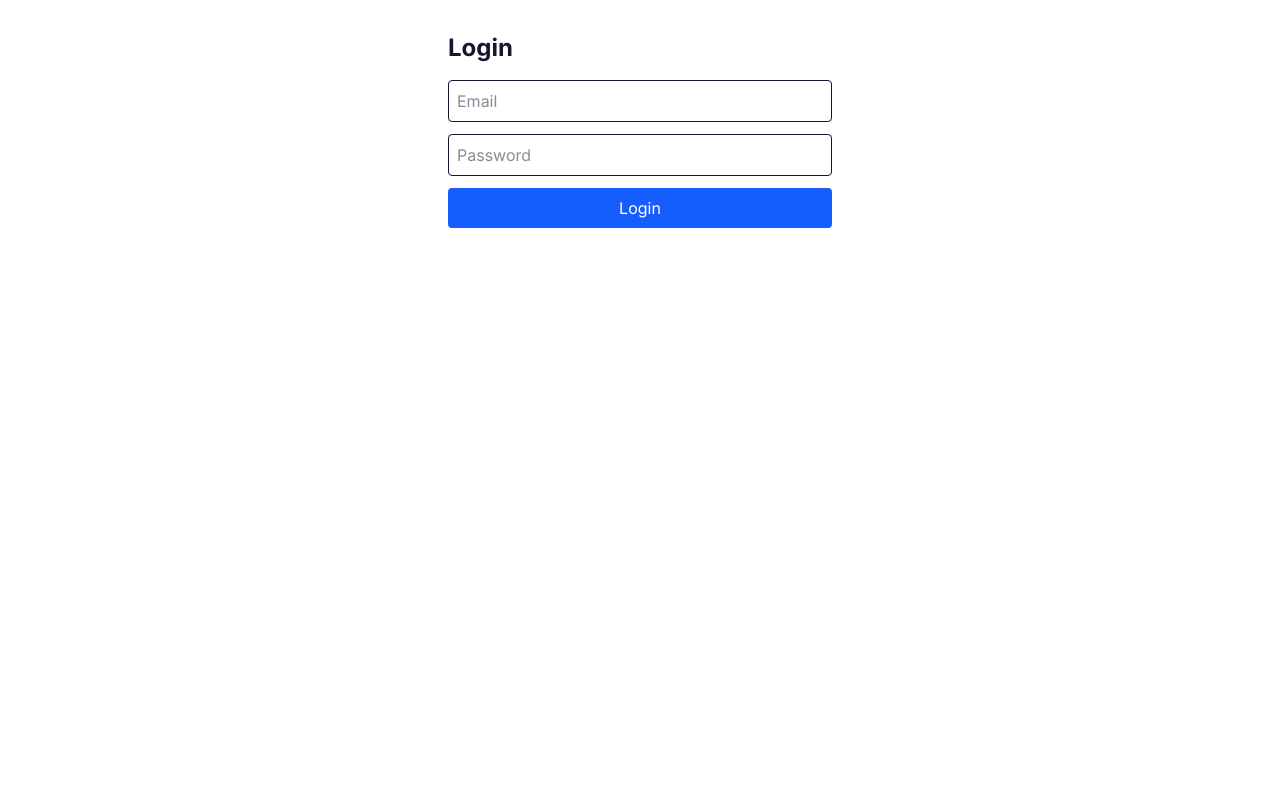
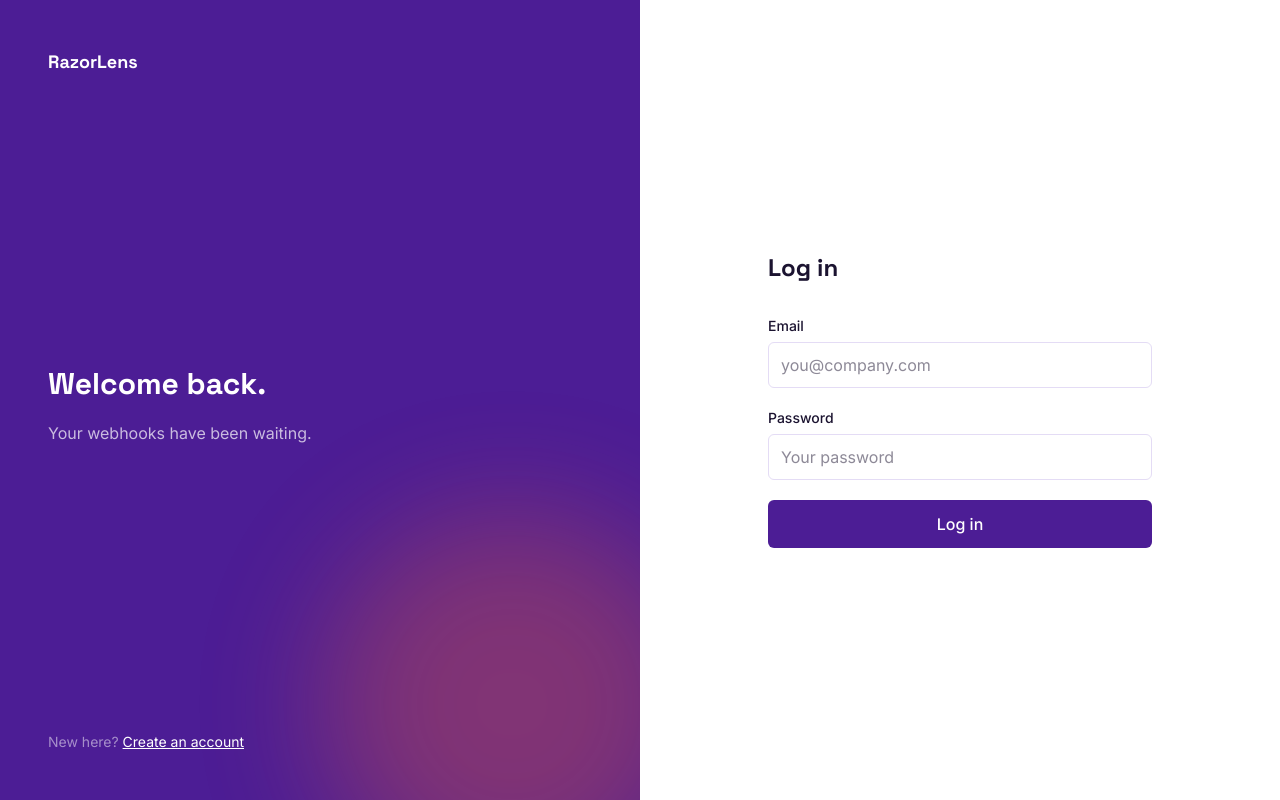
Before and after one commit to chaitu347/razorlens, a Next.js app in the folder frontend/: page /login in a window 1280 px wide. Built offline with nearby package versions, Linux system fonts and the light colour scheme.

Commit message:
changed ui of the login  page

```diff
--- a/frontend/src/app/globals.css
+++ b/frontend/src/app/globals.css
@@ -3,6 +3,11 @@
 @keyframes drift {
   0%, 100% { transform: translate(0, 0) scale(1); }
   50% { transform: translate(30px, -20px) scale(1.05); }
+}
+
+@keyframes fadeIn {
+  from { opacity: 0; transform: translateY(8px); }
+  to { opacity: 1; transform: translateY(0); }
 }
 
 .animate-drift {
--- a/frontend/src/app/login/page.tsx
+++ b/frontend/src/app/login/page.tsx
@@ -2,15 +2,18 @@
 
 import { useState } from "react";
 import { useRouter } from "next/navigation";
+import Link from "next/link";
 
 export default function LoginPage() {
   const [email, setEmail] = useState("");
   const [password, setPassword] = useState("");
   const [error, setError] = useState("");
+  const [submitting, setSubmitting] = useState(false);
   const router = useRouter();
 
   const handleLogin = async () => {
     setError("");
+    setSubmitting(true);
 
     try {
       const res = await fetch("http://localhost:5000/auth/login", {
@@ -22,6 +25,7 @@ export default function LoginPage() {
       if (!res.ok) {
         const text = await res.text();
         setError(text);
+        setSubmitting(false);
         return;
       }
 
@@ -30,34 +34,86 @@ export default function LoginPage() {
       router.push("/dashboard");
     } catch (err) {
       setError("Something went wrong. Please try again.");
+      setSubmitting(false);
     }
   };
 
   return (
-    <main className="p-8 max-w-md mx-auto">
-      <h1 className="text-2xl font-bold mb-4">Login</h1>
-      <div className="space-y-3">
+    <main className="min-h-screen grid md:grid-cols-2">
+      <div className="relative hidden md:flex flex-col justify-between bg-[#4C1D95] text-white p-12 overflow-hidden">
+        <div className="absolute -bottom-24 -right-16 w-96 h-96 bg-[#FB6A2C] rounded-full opacity-30 blur-3xl animate-drift" />
+        <div className="relative z-10">
+          <Link href="/" className="font-display font-bold text-lg">
+            RazorLens
+          </Link>
+        </div>
+        <div className="relative z-10">
+          <p className="font-display text-3xl font-bold leading-snug max-w-sm">
+            Welcome back.
+          </p>
+          <p className="mt-4 text-white/70 max-w-sm">
+            Your webhooks have been waiting.
+          </p>
+        </div>
+        <div className="relative z-10 text-sm text-white/50">
+          New here?{" "}
+          <Link href="/register" className="text-white underline">
+            Create an account
+          </Link>
+        </div>
+      </div>
+
+      <div className="flex items-center justify-center p-8">
+        <div className="w-full max-w-sm">
+          <h1 className="font-display text-2xl font-bold">Log in</h1>
+          <p className="mt-2 text-[#5B5468] text-sm md:hidden">
+            New here?{" "}
+            <Link href="/register" className="text-[#4C1D95] underline">
+              Create an account
+            </Link>
+          </p>
+
+          <div className="mt-8 space-y-5">
+            <div>
+              <label className="block text-sm font-medium mb-1.5">
+                Email
+              </label>
               <input
                 type="email"
-          placeholder="Email"
                 value={email}
                 onChange={(e) => setEmail(e.target.value)}
-          className="border p-2 w-full rounded"
+                className="w-full border border-[#E4DCF5] rounded-md px-3 py-2.5 outline-none transition focus:border-[#4C1D95] focus:ring-2 focus:ring-[#4C1D95]/20"
+                placeholder="you@company.com"
               />
+            </div>
+            <div>
+              <label className="block text-sm font-medium mb-1.5">
+                Password
+              </label>
               <input
                 type="password"
-          placeholder="Password"
                 value={password}
                 onChange={(e) => setPassword(e.target.value)}
-          className="border p-2 w-full rounded"
+                className="w-full border border-[#E4DCF5] rounded-md px-3 py-2.5 outline-none transition focus:border-[#4C1D95] focus:ring-2 focus:ring-[#4C1D95]/20"
+                placeholder="Your password"
               />
-        {error && <p className="text-red-600">{error}</p>}
+            </div>
+
+            {error && (
+              <p className="text-sm text-[#DC2626] bg-[#FEF2F2] border border-[#FECACA] rounded-md px-3 py-2">
+                {error}
+              </p>
+            )}
+
             <button
               onClick={handleLogin}
-          className="bg-blue-600 text-white px-4 py-2 rounded w-full"
+              disabled={submitting}
+              className="w-full py-3 bg-[#4C1D95] text-white font-medium rounded-md transition hover:bg-[#3b1575] active:scale-[0.98] disabled:opacity-60"
             >
-          Login
+              {submitting ? "Logging in..." : "Log in"}
             </button>
+          </div>
+        </div>
       </div>
     </main>
   );
```
Lines whose indentation alone changed are shown as unchanged.
